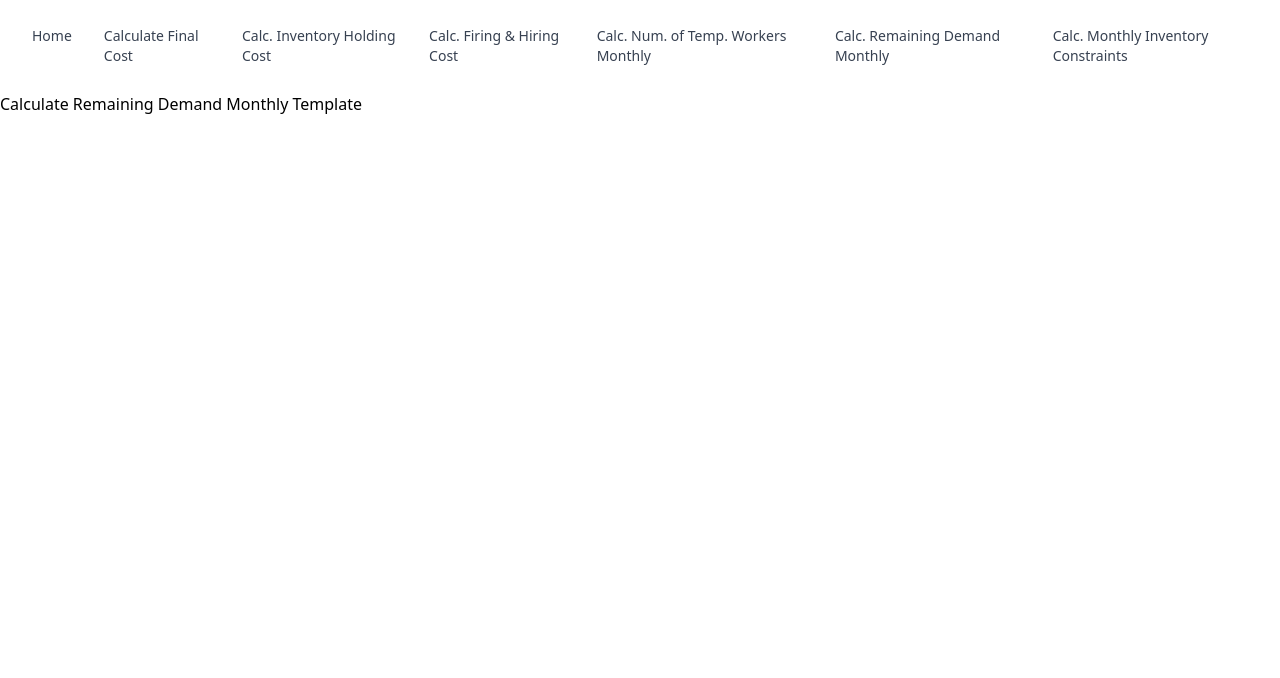
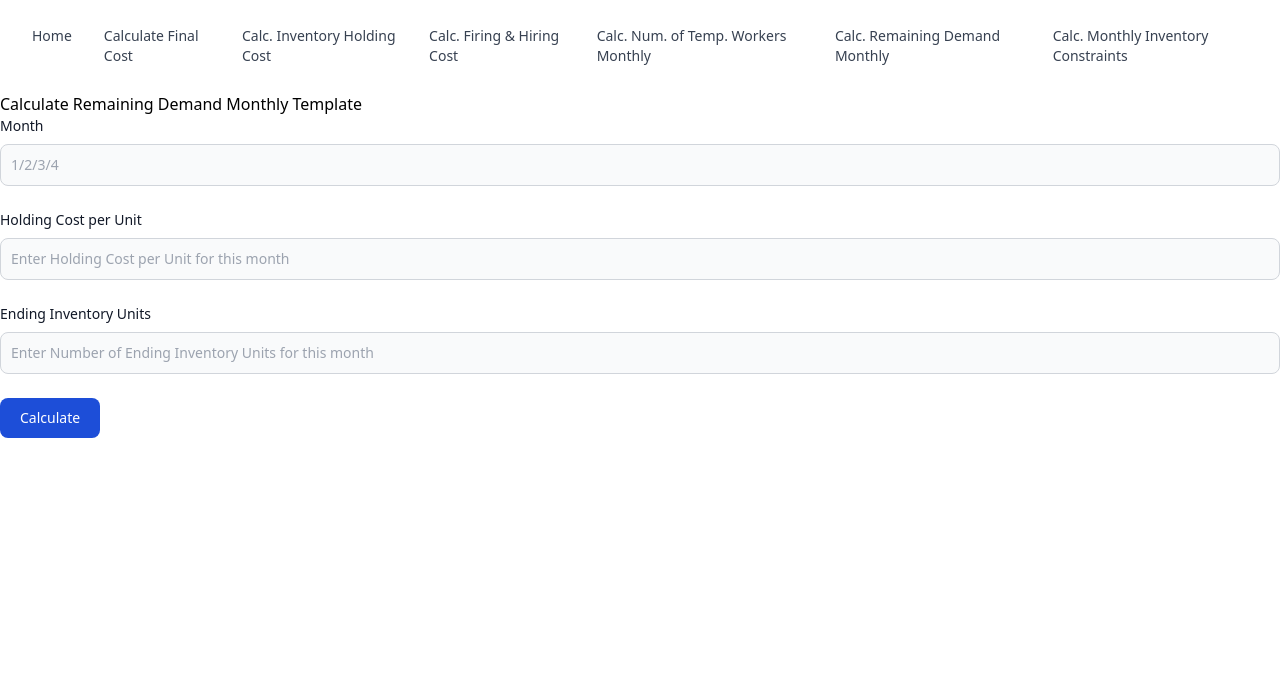
Before and after one commit to vKing-13/multiperiod-production-smoothing, a Django app: page /calculateRD/ in a window 1280 px wide. Shown: the top 678 px of the page. Run offline with Django 4.2, Linux system fonts and the light colour scheme; some libraries are stand-ins or nearby versions.

Commit message:
Calc Rem Demand Page Update

```diff
--- a/main/templates/main/calculate_remaining_demand.html
+++ b/main/templates/main/calculate_remaining_demand.html
@@ -2,4 +2,19 @@
 {% block title %}Calculate Remaining Demand Monthly{% endblock  %}
 {% block content %}
 <h1>Calculate Remaining Demand Monthly Template</h1>
+<form>
+      <div class="mb-6">
+        <label for="month" class="block mb-2 text-sm font-medium text-gray-900 dark:text-black">Month</label>
+        <input type="text" id="month" class="bg-gray-50 border border-gray-300 text-gray-900 text-sm rounded-lg focus:ring-blue-500 focus:border-blue-500 block w-full p-2.5 dark:bg-gray-700 dark:border-gray-600 dark:placeholder-gray-400 dark:text-white dark:focus:ring-blue-500 dark:focus:border-blue-500" placeholder="1/2/3/4" required>
+      </div>
+      <div class="mb-6">
+        <label for="holdingCostPerUnit" class="block mb-2 text-sm font-medium text-gray-900 dark:text-black">Holding Cost per Unit</label>
+        <input type="text" id="holdingCostPerUnit" class="bg-gray-50 border border-gray-300 text-gray-900 text-sm rounded-lg focus:ring-blue-500 focus:border-blue-500 block w-full p-2.5 dark:bg-gray-700 dark:border-gray-600 dark:placeholder-gray-400 dark:text-white dark:focus:ring-blue-500 dark:focus:border-blue-500" placeholder="Enter Holding Cost per Unit for this month" required>
+      </div>
+      <div class="mb-6">
+        <label for="endingInventoryUnits" class="block mb-2 text-sm font-medium text-gray-900 dark:text-black">Ending Inventory Units</label>
+        <input type="text" id="endingInventoryUnits" class="bg-gray-50 border border-gray-300 text-gray-900 text-sm rounded-lg focus:ring-blue-500 focus:border-blue-500 block w-full p-2.5 dark:bg-gray-700 dark:border-gray-600 dark:placeholder-gray-400 dark:text-white dark:focus:ring-blue-500 dark:focus:border-blue-500" placeholder="Enter Number of Ending Inventory Units for this month" required>
+      </div>
+      <button type="submit" class="text-white bg-blue-700 hover:bg-blue-800 focus:ring-4 focus:outline-none focus:ring-blue-300 font-medium rounded-lg text-sm w-full sm:w-auto px-5 py-2.5 text-center dark:bg-blue-600 dark:hover:bg-blue-700 dark:focus:ring-blue-800">Calculate</button>
+</form>
 {% endblock  %}
```
